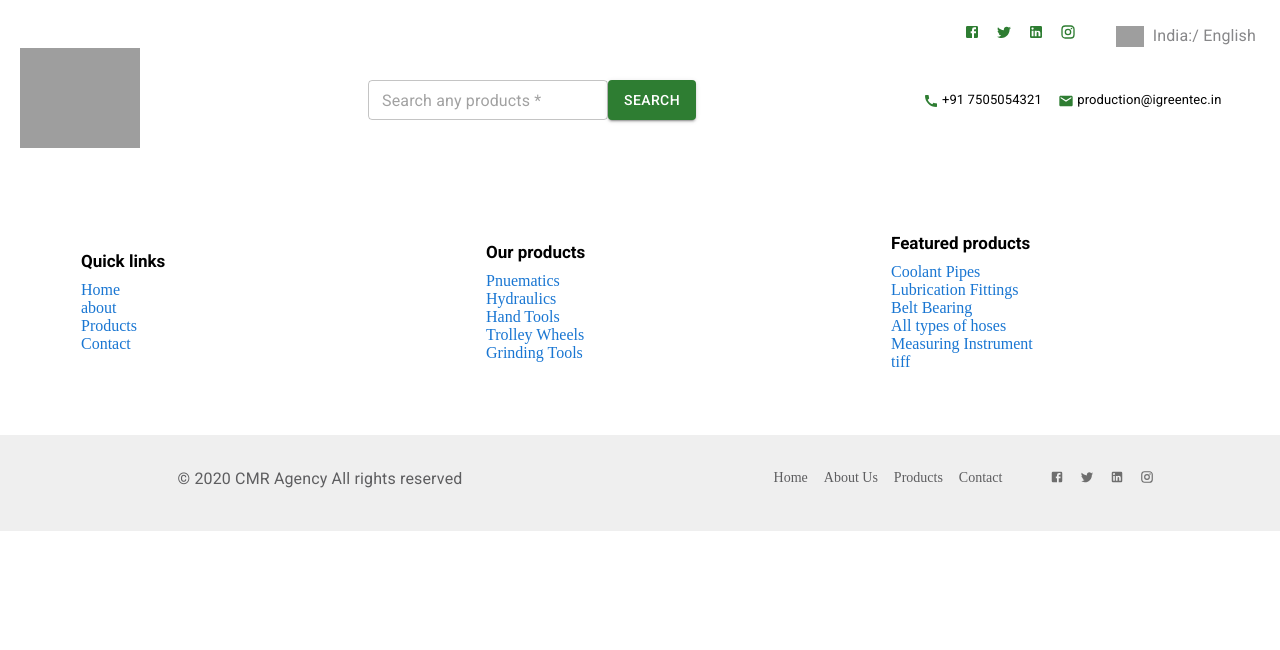
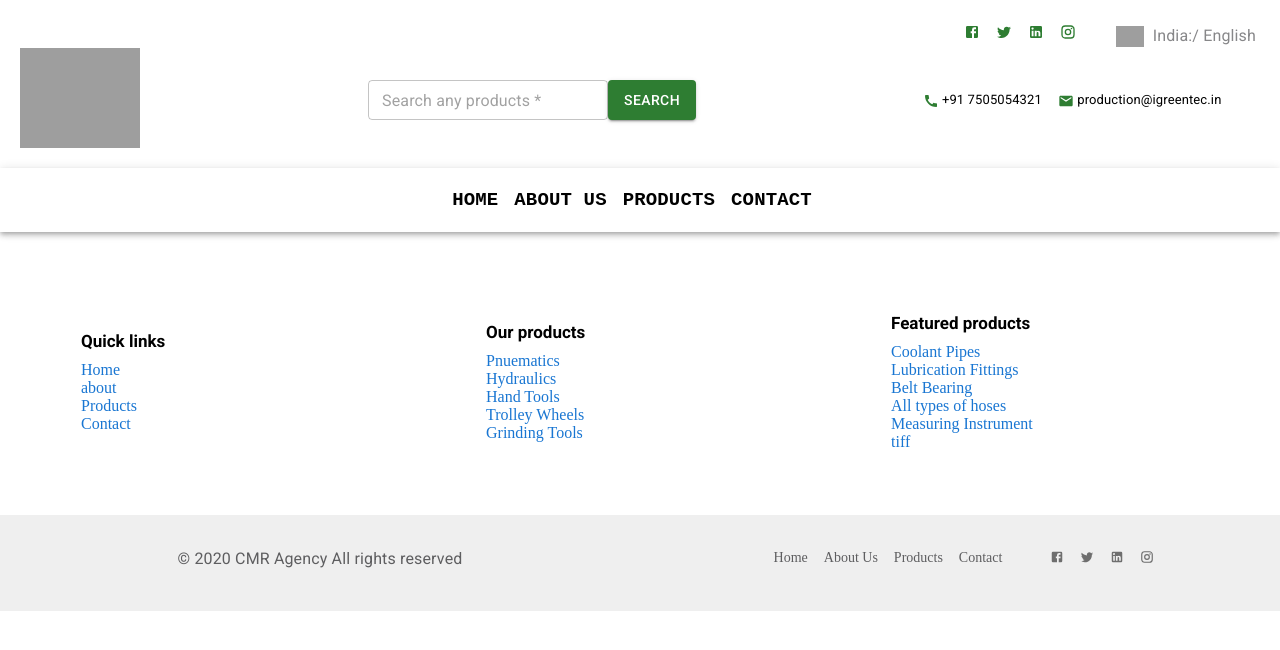
Before and after one commit to mdqtraining/CMRAgency-website, a React (Create React App) app: page /about in a window 1280 px wide. Shown: the top 650 px of the page. Built offline with nearby package versions, Linux system fonts and the light colour scheme; grey boxes are pictures that could not be loaded.

Commit message:
added netlify.toml file

```diff
--- a/src/components/routes/About.jsx
+++ b/src/components/routes/About.jsx
@@ -1,10 +1,11 @@
 import Header from "../HeadSection/Header/Header";
 import Footer from "../FootSection/Footer/Footer";
-
+import Navbar from '../HeadSection/Navbar/Navbar';
 export default function About() {
   return (
     <div>
     <Header />
+    <Navbar />
     <Footer />
     </div>
   )
--- a/src/components/routes/Contact.jsx
+++ b/src/components/routes/Contact.jsx
@@ -1,10 +1,12 @@
 import Header from "../HeadSection/Header/Header";
 import Footer from '../FootSection/Footer/Footer';
+import Navbar from '../HeadSection/Navbar/Navbar';
 
 export default function Contact () {
   return (
     <div>
       <Header />
+      <Navbar />
       <Footer />
     </div>
   )
--- a/src/components/routes/Products.jsx
+++ b/src/components/routes/Products.jsx
@@ -1,5 +1,6 @@
 import Header from "../HeadSection/Header/Header";
 import Footer from '../FootSection/Footer/Footer';
+import Navbar from '../HeadSection/Navbar/Navbar';
 
 export default function Products() {
   const backImage = "https://www.cmragency.in/images/main-slider/product.jpg" ;
@@ -7,6 +8,7 @@ export default function Products() {
   return (
     <div>
       <Header />
+      <Navbar />
       <div>
         <div style={{backgroundImage : `url(${backImage})` , backgroundSize: 'cover',
         backgroundRepeat: 'no-repeat',
```
